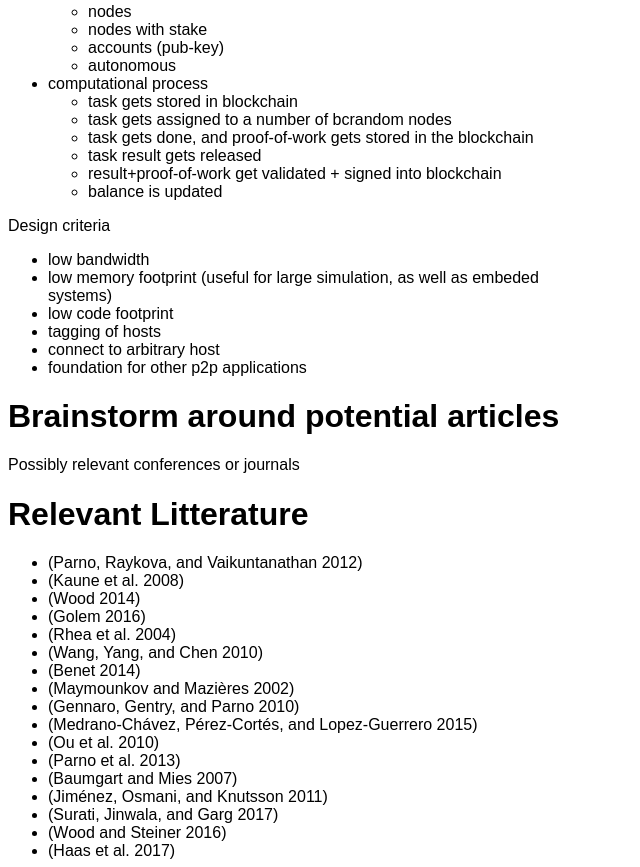
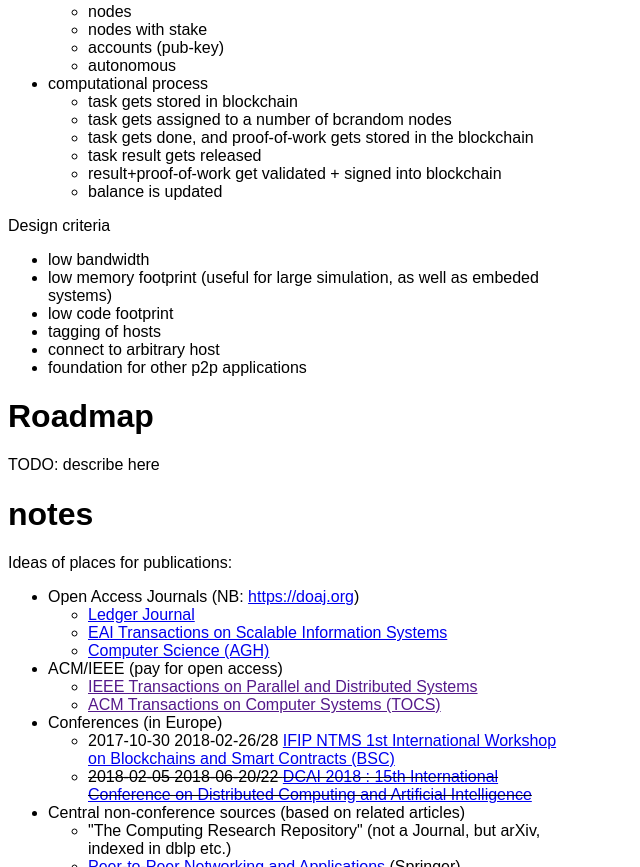
Before and after one commit to rasmuserik/p2pweb, a website: page docs/notes.html in a window 1280 px wide. Shown: the part 1933-2800 px from the top of the page, without its empty margins (0-640 px from the left). Drawn offline with nearby package versions, Linux system fonts and the light colour scheme; some packages are replaced by stand-ins of ours.

Commit message:
journal+publishing analysis

```diff
--- a/docs/notes.html
+++ b/docs/notes.html
@@ -32,7 +32,7 @@ body {
                         <h2>Abstract</h2>
         <p class="abstract"><p>Random ramblings and notes during the P2P Web.</p></p>
               </header>
-                  <h1 id="presentation-notes">Presentation notes</h1>
+                  <h1 id="general-notes">General notes</h1>
 <p>Purpose:</p>
 <ul>
 <li>Infrastructure for no-server HTML5 apps =&gt; a decentralized trustless computer for the web</li>
@@ -141,9 +141,36 @@ body {
 <li>connect to arbitrary host</li>
 <li>foundation for other p2p applications</li>
 </ul>
-<h1 id="brainstorm-around-potential-articles">Brainstorm around potential articles</h1>
-<p>Possibly relevant conferences or journals</p>
-<h1 id="relevant-litterature">Relevant Litterature</h1>
+<h1 id="roadmap">Roadmap</h1>
+<p>TODO: describe here</p>
+<h1 id="notes">notes</h1>
+<p>Ideas of places for publications:</p>
+<ul>
+<li>Open Access Journals (NB: <a href="https://doaj.org" class="uri">https://doaj.org</a>)
+<ul>
+<li><a href="http://ledgerjournal.org">Ledger Journal</a></li>
+<li><a href="http://eai.eu/transaction/scalable-information-systems">EAI Transactions on Scalable Information Systems</a></li>
+<li><a href="https://journals.agh.edu.pl/csci">Computer Science (AGH)</a></li>
+</ul></li>
+<li>ACM/IEEE (pay for open access)
+<ul>
+<li><a href="">IEEE Transactions on Parallel and Distributed Systems</a></li>
+<li><a href="">ACM Transactions on Computer Systems (TOCS)</a></li>
+</ul></li>
+<li>Conferences (in Europe)
+<ul>
+<li>2017-10-30 2018-02-26/28 <a href="http://www.wikicfp.com/cfp/servlet/event.showcfp?eventid=67425&amp;copyownerid=102766">IFIP NTMS 1st International Workshop on Blockchains and Smart Contracts (BSC)</a></li>
+<li><del>2018-02-05 2018-06-20/22 <a href="http://www.wikicfp.com/cfp/servlet/event.showcfp?eventid=66780&amp;copyownerid=95447">DCAI 2018 : 15th International Conference on Distributed Computing and Artificial Intelligence</a></del></li>
+</ul></li>
+<li>Central non-conference sources (based on related articles)
+<ul>
+<li>&quot;The Computing Research Repository&quot; (not a Journal, but arXiv, indexed in dblp etc.)</li>
+<li><a href="http://www.springer.com/engineering/signals/journal/12083">Peer-to-Peer Networking and Applications</a> (Springer)</li>
+<li><del>Computer Networks (avoid Elsevier)</del></li>
+</ul></li>
+</ul>
+<h1 id="literature">Literature</h1>
+<p>Various articles etc. that I should take a look add (and possibly add notes here eventually)</p>
 <ul>
 <li><span class="citation">(Parno, Raykova, and Vaikuntanathan 2012)</span></li>
 <li><span class="citation">(Kaune et al. 2008)</span></li>
```
Also changed, not shown: notes.md (+25 -4 lines), package.json (+5 -5 lines), 3 other files.
